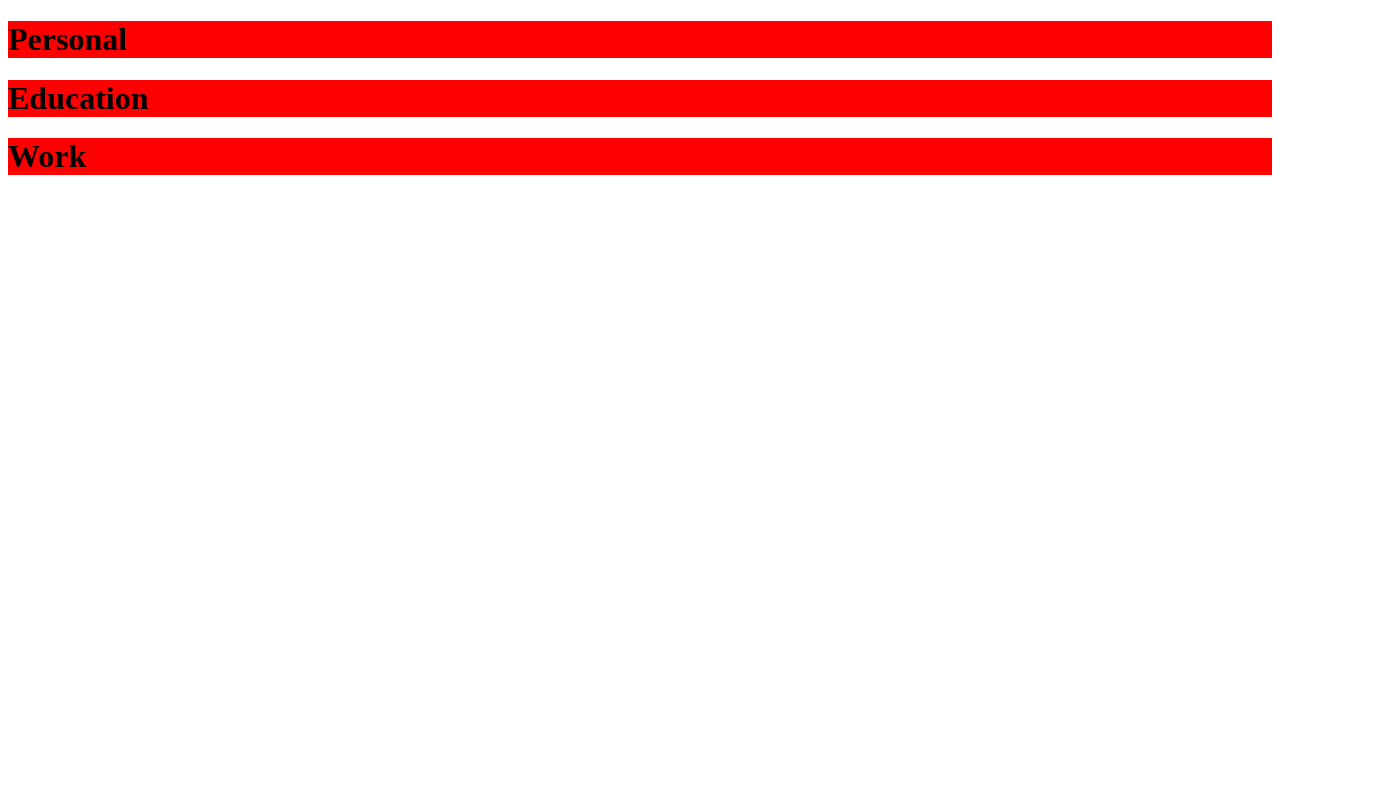
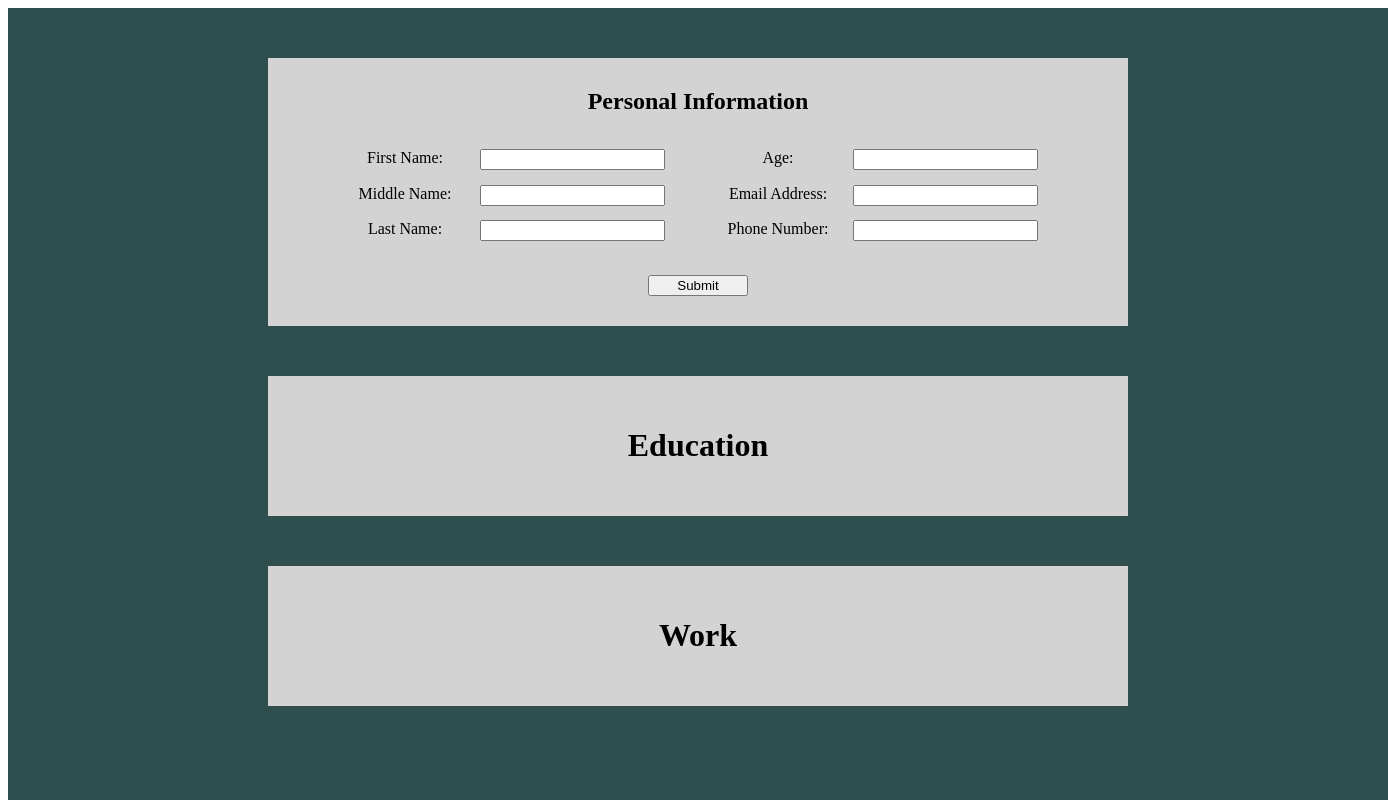
Before and after one commit to mjzachman/cv-project, a React (Create React App) app: page / in a window 1280 px wide. Shown: the top 800 px of the page, 1388 px wide, since content can reach past the window. Built offline with nearby package versions, Linux system fonts and the light colour scheme.

Commit message:
Write elements and styling to Personal component

```diff
--- a/src/App.js
+++ b/src/App.js
@@ -19,7 +19,7 @@ class App extends Component {
 
 
     return (
-      <div>
+      <div className="App">
         <Personal />
         <Education />
         <Work />
--- a/src/components/Personal.js
+++ b/src/components/Personal.js
@@ -17,7 +17,56 @@ class Personal extends Component {
 
     return (
       <div className="section">
-        <h1>Personal</h1>
+        <h2>Personal Information</h2>
+        <form>
+        <fieldset>
+            <div class="input-div">
+                <label htmlFor="nameInput">First Name:</label>
+                <input
+                  type="text"
+                  id="name"
+                />
+            </div>
+            <div class="input-div">
+                <label htmlFor="emailInput">Middle Name:</label>
+                <input
+                  type="text"
+                  id="name"
+                />
+            </div>
+            <div class="input-div">
+                <label htmlFor="phoneInput">Last Name:</label>
+                <input
+                  type="text"
+                  id="name"
+                />
+            </div>
+            <div class="input-div">
+                <label htmlFor="nameInput">Age:</label>
+                <input
+                  type="number"
+                  id="age"
+                />
+            </div>
+            <div class="input-div">
+                <label htmlFor="emailInput">Email Address:</label>
+                <input
+                  type="email"
+                  id="email"
+                />
+            </div>
+            <div class="input-div">
+                <label htmlFor="phoneInput">Phone Number:</label>
+                <input
+                  type="tel"
+                  id="phone"
+                />
+            </div>
+        </fieldset>
+        <button type="submit">
+          Submit
+        </button>
+      </form>
       </div>
     );
   }
--- a/src/styles/App.css
+++ b/src/styles/App.css
@@ -1,7 +1,48 @@
 .App {
   text-align: center;
+  display: flex;
+  justify-content: flex-start;
+  align-items: center;
+  flex-direction: column;
+  gap: 50px;
+  height: 100vh;
+  width: 100vw;
+  padding: 50px;
+  background-color: darkslategray;
 }
 
 .section {
-  background-color: red;
+  background-color: lightgray;
+  padding: 30px;
+  width: 800px;
 }
+
+h2 {
+  margin: 0;
+  border: 0;
+  padding: 0;
+}
+
+fieldset {
+  display: flex;
+  flex-direction: column;
+  flex-wrap: wrap;
+  justify-content: space-evenly;
+  gap: 10px;
+  height: 100px;
+  padding: 30px;
+  border: 0;
+}
+
+.input-div {
+  display: flex;
+}
+
+label {
+  width: 150px;
+}
+
+button {
+  width: 100px;
+  align-self: flex-end;
+}
```
